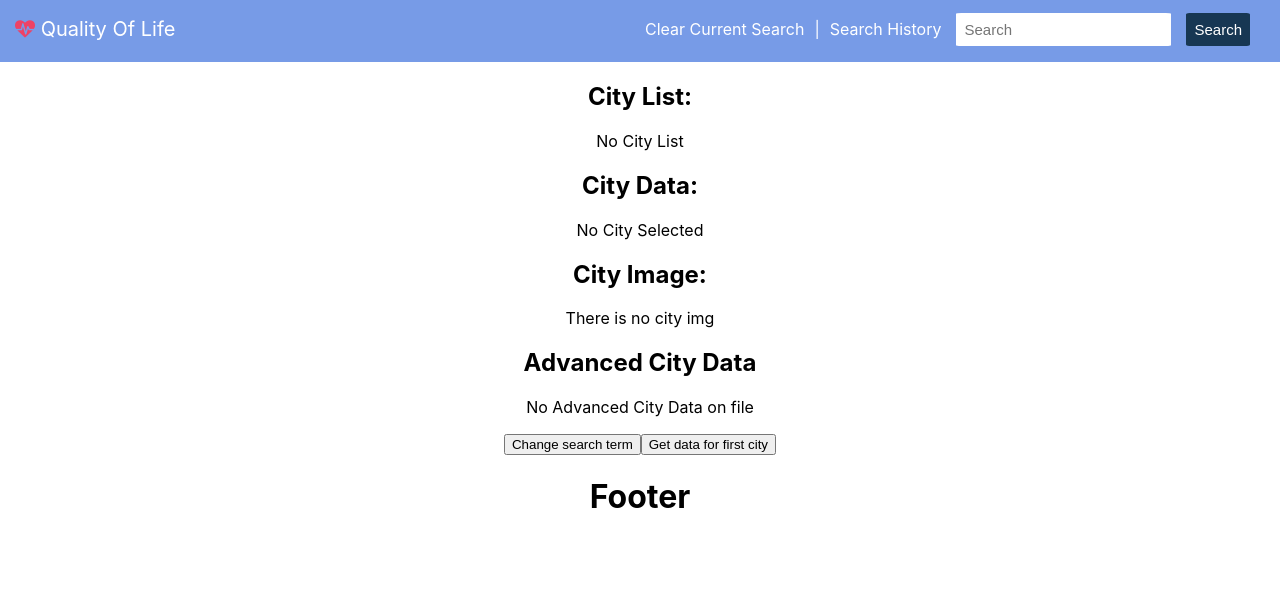
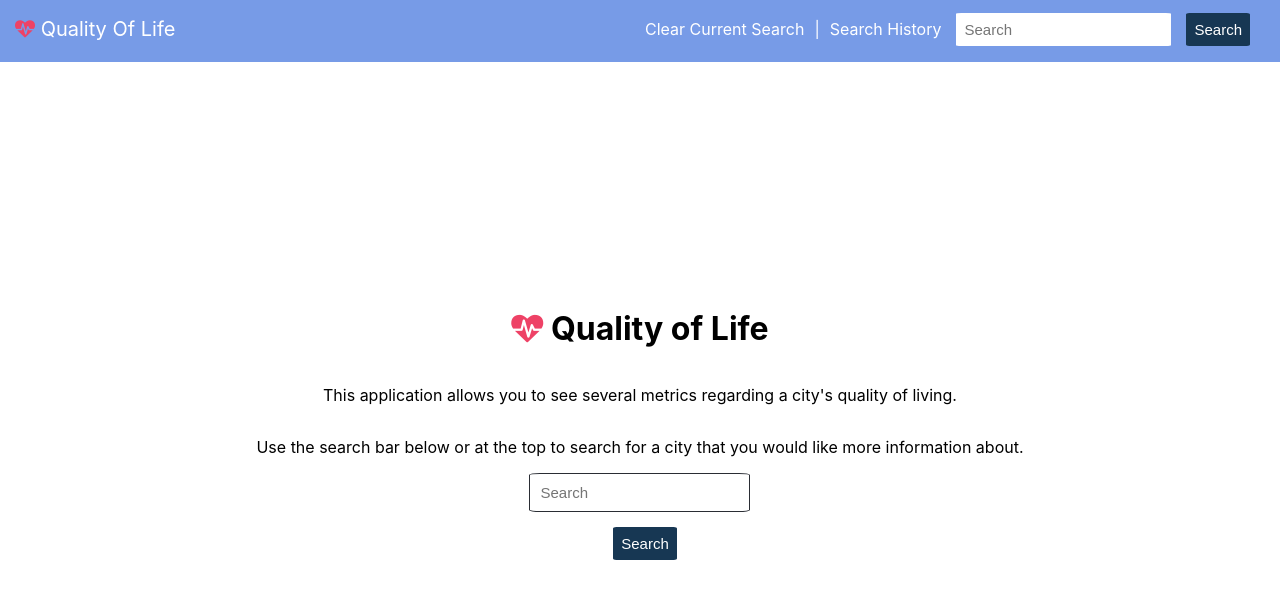
Before and after one commit to codyuhi/quality-of-life, a React (Create React App) app in the folder react-app/: page / in a window 1280 px wide. Shown: the top 598 px of the page. Built offline with nearby package versions, Linux system fonts and the light colour scheme.

Commit message:
Built city list. Needs polish

```diff
--- a/react-app/src/App.css
+++ b/react-app/src/App.css
@@ -206,6 +206,10 @@
     font-size: 15px;
 }
 
+#Navbar-Mobile-Search-Dropdown.open>input:focus {
+    outline-width: 0;
+}
+
 #Navbar-Mobile-Search-Dropdown.open>button {
     background-color: var(--dark);
     padding: 10px;
@@ -344,6 +348,107 @@
     cursor: pointer;
 }
 
+/* Content Styles */
+
+.Content-Container {
+    padding-top: 62px;
+    position: fixed;
+    display: flex;
+    flex-direction: column;
+    justify-content: center;
+    align-items: center;
+    width: 100%;
+    height: 100%;
+    max-width: 90vw;
+}
+
+.Content {
+    display: flex;
+    flex-direction: column;
+    justify-content: center;
+    align-items: center;
+    width: 100%;
+    height: 100%;
+}
+
+.Hero-Container {
+    padding-bottom: 62px;
+    text-align: center;
+    display: flex;
+    flex-direction: column;
+    justify-content: center;
+    align-items: center;
+}
+
+.Hero-Container>h1>i {
+    color: var(--pink);
+}
+
+.Hero-Container>input {
+    border-radius: 5%;
+    border: 1px solid var(--darkest);
+    padding: 10px;
+    font-size: 15px;
+}
+
+.Hero-Container>input:focus {
+    outline-width: 0;
+}
+
+.Hero-Container>button {
+    background-color: var(--dark);
+    padding: 8px;
+    margin: 15px 5px 15px 15px;
+    border-radius: 5%;
+    border: none;
+    color: var(--lightest);
+    font-size: 15px;
+    transition: background-color .15s ease-in-out;
+}
+
+.Hero-Container>button:hover {
+    background-color: var(--blue);
+    cursor: pointer;
+}
+
+.City-List-Container {
+    position: fixed;
+    max-height: 100%;
+    width: 100%;
+    max-width: 90vw;
+    display: flex;
+    flex-direction: column;
+    justify-content: flex-start;
+    align-items: center;
+    overflow-y: scroll;
+}
+
+.List-Container {
+    display: flex;
+    flex-direction: row;
+    justify-content: center;
+    align-items: center;
+    flex-wrap: wrap;
+    max-width: 90vw;
+    max-height: 100%;
+}
+
+.City-List-Item {
+    background-color: var(--dark);
+    padding: 8px;
+    margin: 15px;
+    border-radius: 5%;
+    border: none;
+    color: var(--lightest);
+    font-size: 15px;
+    transition: background-color .15s ease-in-out;
+}
+
+.City-List-Item:hover {
+    background-color: var(--blue);
+    cursor: pointer;
+}
+
 @media only screen and (min-width: 780px) {
     .Navbar {
         align-items: center;
@@ -381,6 +486,9 @@
         margin: 2px 10px 5px 10px;
         font-size: 15px;
     }
+    .Navbar-Search>input:focus {
+        outline-width: 0;
+    }
     .Navbar-Search>button {
         background-color: var(--dark);
         padding: 8px;
--- a/react-app/src/components/Content.js
+++ b/react-app/src/components/Content.js
@@ -2,50 +2,79 @@ import React from 'react';
 import 'App.css';
 
 export default class Content extends React.Component {
-    setSearchTerm = () => {
-        this.props.updateSearchTerm((searchTerm) => 'Content button clicked')
+    setSearchTerm = (e) => {
+        this.props.updateSearchTerm((searchTerm) => e.target.value)
     }
-    getCityInfo = () => {
-        this.props.getCityInfo(this.props.cityList._embedded['city:search-results'][0]._links['city:item'].href)
+    checkEnterPressed = (e) => {
+        if (e.keyCode === 13) {
+            this.props.search()
+        }
+    }
+    getCityInfo = (index) => {
+        this.props.getCityInfo(this.props.cityList._embedded['city:search-results'][index]._links['city:item'].href)
     }
     render() {
+        const hero = (
+            <div className="Hero-Container">
+                <h1><i className="fa fa-heartbeat"> </i> Quality of Life</h1>
+                <p>This application allows you to see several metrics regarding a city's quality of living.</p>
+                <p>Use the search bar below or at the top to search for a city that you would like more information about.</p>
+                <input
+                    autoFocus
+                    text="text"
+                    value={this.props.searchTerm}
+                    onChange={this.setSearchTerm}
+                    placeholder="Search"
+                    onKeyDown={this.checkEnterPressed}></input>
+                <button>Search</button>
+            </div>
+        );
+        const cityListDivs = [];
+        if (this.props.cityList) {
+            for (let i = 0; i < this.props.cityList._embedded['city:search-results'].length; i++) {
+                cityListDivs.push(
+                    <div key={'city-list-' + i.toString()} className="City-List-Item" onClick={this.getCityInfo.bind(this, i)}>
+                        {this.props.cityList._embedded['city:search-results'][i].matching_full_name}
+                    </div>
+                )
+            }
+        }
         const cityList = (
-            this.props.cityList ?
-                <p>{JSON.stringify(this.props.cityList)}</p> :
-                <p>No City List</p>);
+            <div className="City-List-Container">
+                <h1>Select the Desired City:</h1>
+                <div className="List-Container">
+                    {cityListDivs}
+                </div>
+            </div>
+        );
         const activeCity = (
             this.props.activeCity ?
                 <p>{JSON.stringify(this.props.activeCity)}</p> :
                 <p>No City Selected</p>
         );
 
-        const cityImg = (
-            this.props.cityImg ?
-                <p>{JSON.stringify(this.props.cityImg)}</p> :
-                <p>There is no city img</p>
-        );
+        // const cityImg = (
+        //     this.props.cityImg ?
+        //         <p>{JSON.stringify(this.props.cityImg)}</p> :
+        //         <p>There is no city img</p>
+        // );
 
-        const advancedCityData = (
-            this.props.advancedCityData ?
-                <p>{JSON.stringify(this.props.advancedCityData)}</p> :
-                <p>No Advanced City Data on file</p>
-        );
+        // const advancedCityData = (
+        //     this.props.advancedCityData ?
+        //         <p>{JSON.stringify(this.props.advancedCityData)}</p> :
+        //         <p>No Advanced City Data on file</p>
+        // );
 
         return (
             <div className="Content-Container">
                 <div className="Content center">
-                    <h1>Content</h1>
-                    <p>{this.props.searchTerm}</p>
-                    <h2>City List:</h2>
-                    {cityList}
-                    <h2>City Data:</h2>
-                    {activeCity}
-                    <h2>City Image:</h2>
-                    {cityImg}
-                    <h2>Advanced City Data</h2>
-                    {advancedCityData}
-                    <button onClick={this.setSearchTerm}>Change search term</button>
-                    <button onClick={this.getCityInfo}>Get data for first city</button>
+                    {
+                        this.props.cityList ?
+                            this.props.activeCity ?
+                                activeCity :
+                                cityList :
+                            hero
+                    }
                 </div>
             </div>
         )
```
